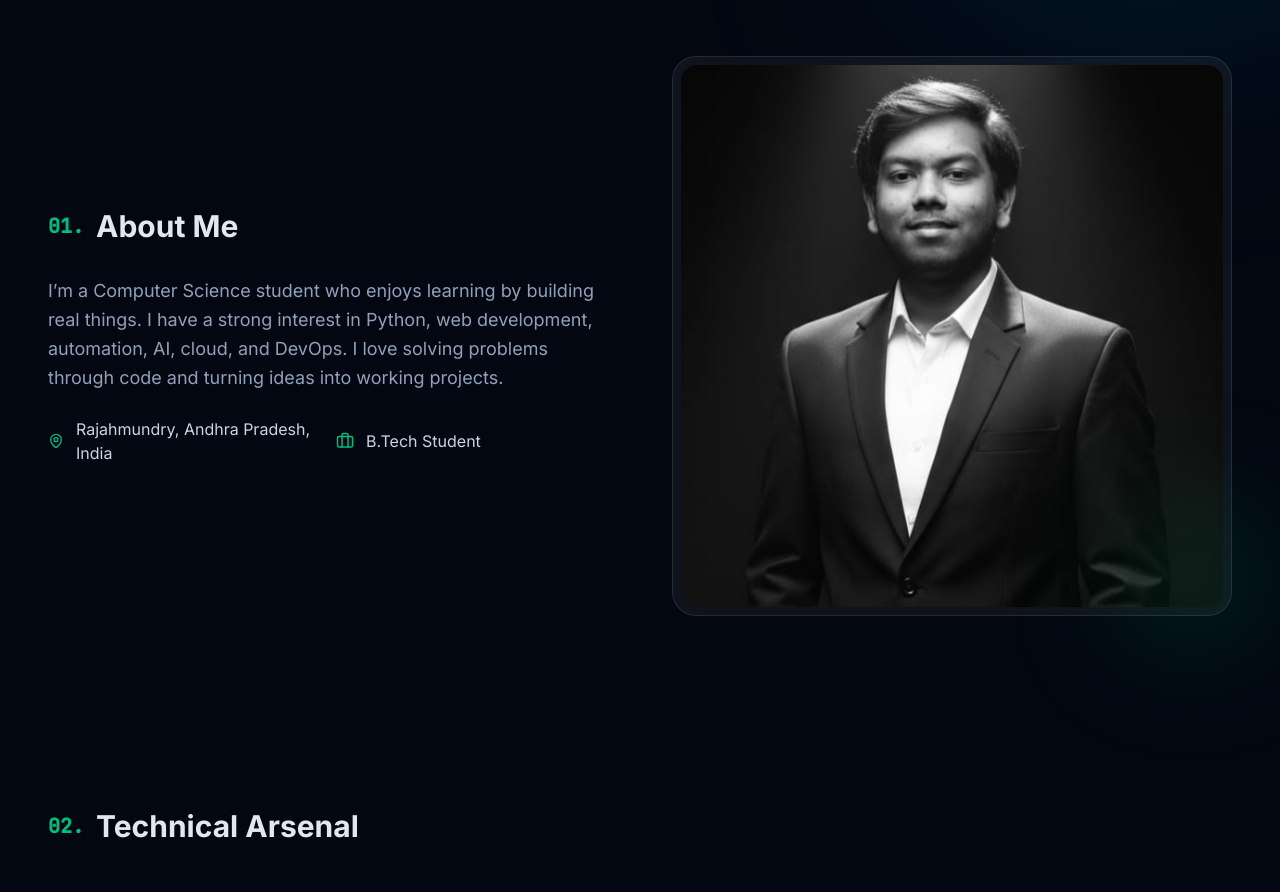
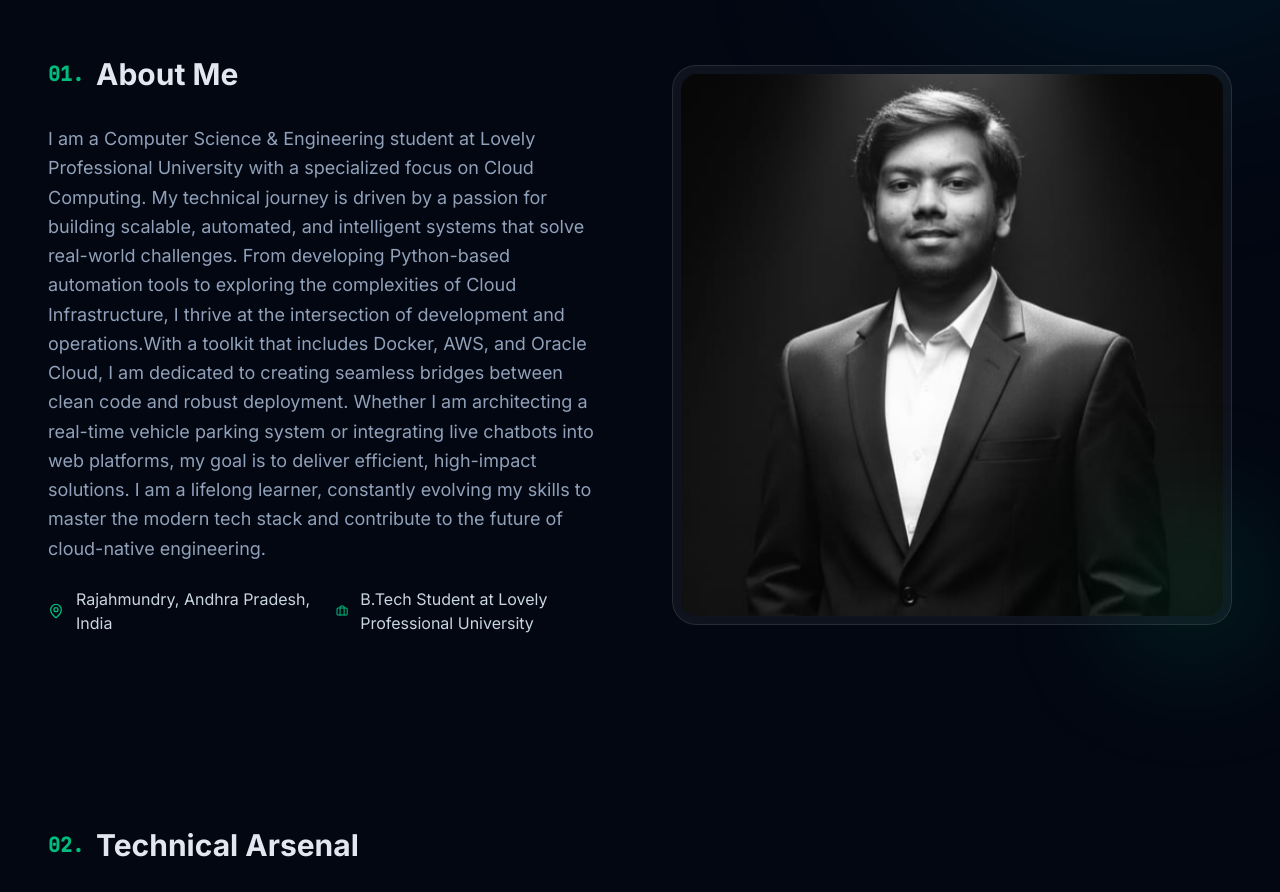
Before and after one commit to bharanisrinivasa/bharani-srinivasa-murthy-kagithapu-portfolio, a React (Vite) app: page / in a window 1280 px wide. Shown: the part 840-1732 px from the top of the page. Built offline with nearby package versions, Linux system fonts and the light colour scheme.

Commit message:
Update About section summary and institution details

```diff
--- a/src/App.tsx
+++ b/src/App.tsx
@@ -211,7 +211,7 @@ function Portfolio() {
               </div>
               <div className="flex items-center gap-3 text-slate-300">
                 <Briefcase size={18} className="text-emerald-500" />
-                <span>B.Tech Student</span>
+                <span>B.Tech Student at Lovely Professional University</span>
               </div>
             </div>
           </div>
--- a/src/constants.ts
+++ b/src/constants.ts
@@ -8,7 +8,7 @@ export const PORTFOLIO_DATA = {
     linkedin: "https://www.linkedin.com/in/bharanisrinivasa",
     github: "https://github.com/bharanisrinivasa",
   },
-  summary: "I’m a Computer Science student who enjoys learning by building real things. I have a strong interest in Python, web development, automation, AI, cloud, and DevOps. I love solving problems through code and turning ideas into working projects.",
+  summary: "I am a Computer Science & Engineering student at Lovely Professional University with a specialized focus on Cloud Computing. My technical journey is driven by a passion for building scalable, automated, and intelligent systems that solve real-world challenges. From developing Python-based automation tools to exploring the complexities of Cloud Infrastructure, I thrive at the intersection of development and operations.With a toolkit that includes Docker, AWS, and Oracle Cloud, I am dedicated to creating seamless bridges between clean code and robust deployment. Whether I am architecting a real-time vehicle parking system or integrating live chatbots into web platforms, my goal is to deliver efficient, high-impact solutions. I am a lifelong learner, constantly evolving my skills to master the modern tech stack and contribute to the future of cloud-native engineering.",
   summerTraining: "In July 2025, I completed an intensive Python Dynamics training program at Lovely Professional University, where I bridged the gap between fundamental algorithms and applied Artificial Intelligence. This hands-on experience allowed me to master advanced Python programming, including object-oriented paradigms (OOP) and dynamic control flow, which I utilized to engineer scalable automation and data processing workflows. Beyond the technical implementation of functional, optimized code structures, this rigorous project-based learning environment significantly elevated my analytical thinking and problem-solving capabilities. By translating theoretical AI concepts into real-world simulations, I solidified a robust foundation in building intelligent, efficient software systems",
   projects: [
     {
```
